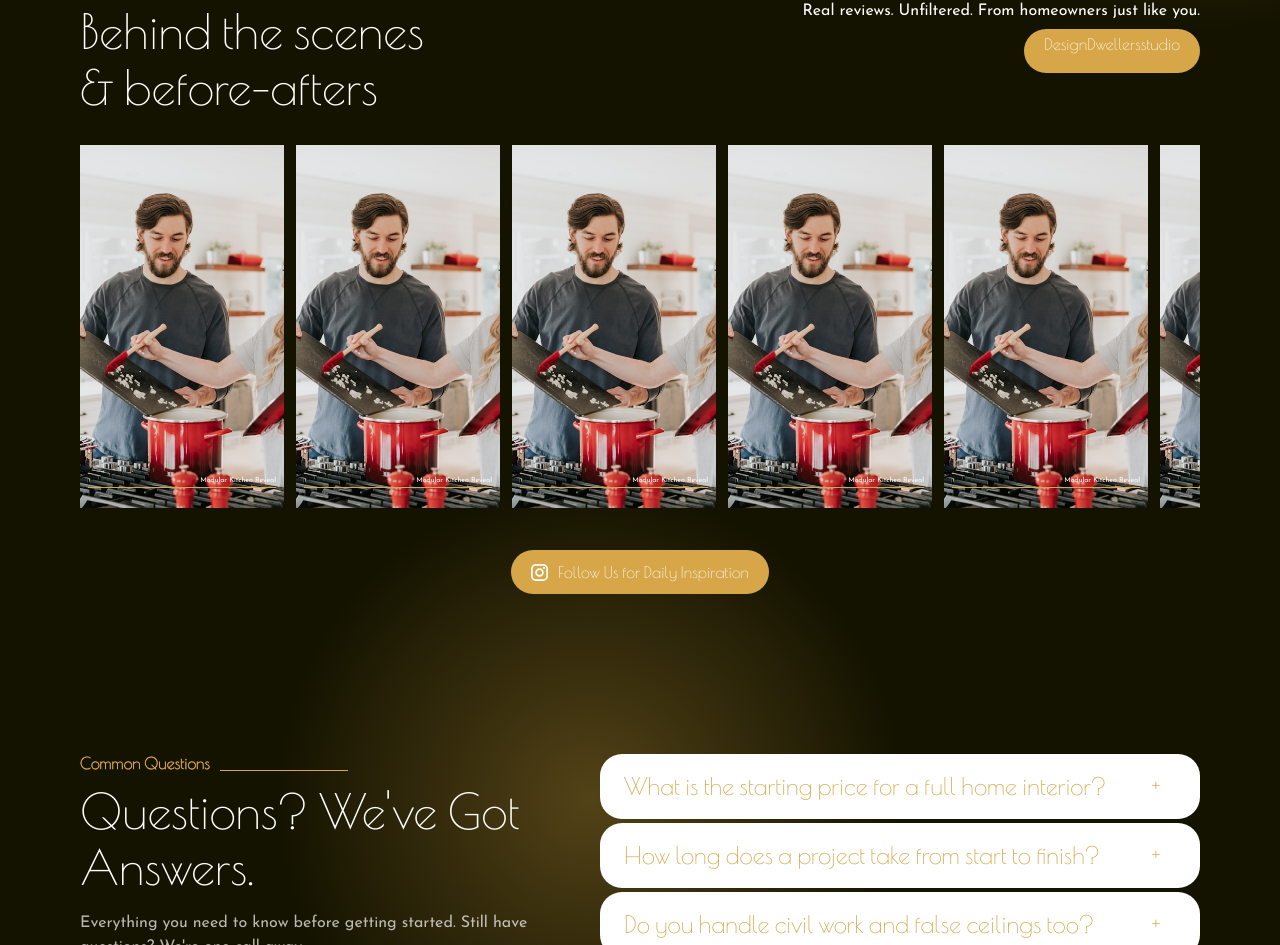
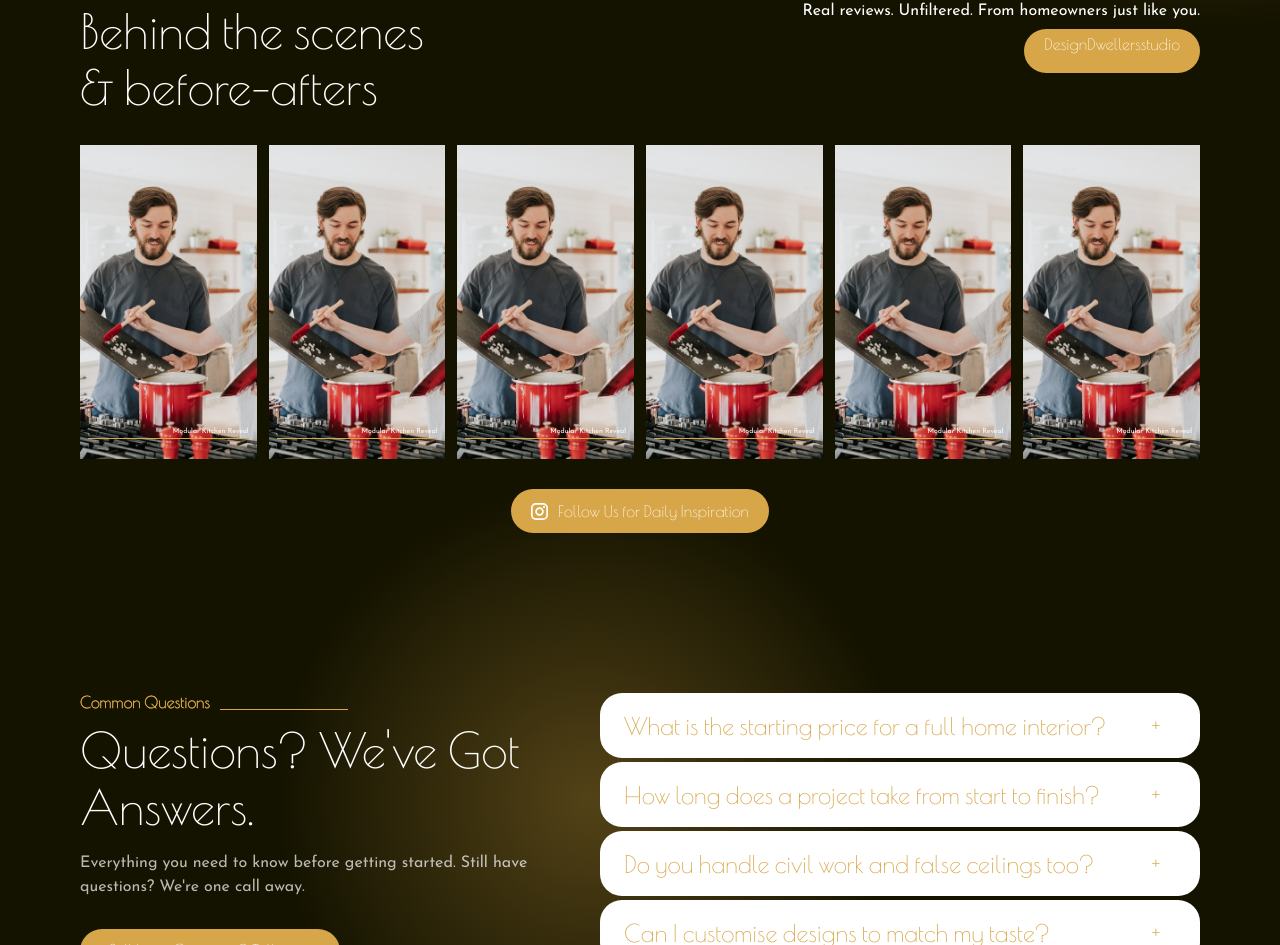
Before and after one commit to kanak7777soni/DesignDwellers, a Next.js app: page / in a window 1280 px wide. Shown: the part 5204-6149 px from the top of the page. Built offline with nearby package versions, Linux system fonts and the light colour scheme.

Commit message:
Paginate Instagram reels grid

```diff
--- a/src/components/Instagram.tsx
+++ b/src/components/Instagram.tsx
@@ -2,7 +2,7 @@
 'use client';
 
 import Image from 'next/image';
-import { useEffect, useRef, useState } from 'react';
+import { useEffect, useMemo, useRef, useState } from 'react';
 
 type InstagramVideo = {
   id: string;
@@ -42,16 +42,12 @@ const fallbackPosts = Array.from({ length: 6 }, (_, index) => ({
   caption: 'Modular Kitchen Reveal',
 }));
 const VIDEO_VISIBILITY_THRESHOLD = 0.25;
+const REELS_PER_PAGE = 6;
 
-const scrollStripStyle = {
-  display: 'flex',
+const reelGridStyle = {
+  display: 'grid',
+  gridTemplateColumns: 'repeat(auto-fit, minmax(min(150px, 100%), 1fr))',
   gap: '12px',
-  overflowX: 'auto',
-  overflowY: 'hidden',
-  paddingBottom: '12px',
-  scrollBehavior: 'smooth',
-  scrollSnapType: 'x mandatory',
-  WebkitOverflowScrolling: 'touch',
 } as const;
 
 export default function InstagramSection() {
@@ -185,16 +181,39 @@ export default function InstagramSection() {
 }
 
 function InstagramVideoGrid({ feed }: { feed: FeedState }) {
+  const [activePage, setActivePage] = useState(0);
+
+  const pages = useMemo(() => {
+    const pageCount = Math.ceil(feed.videos.length / REELS_PER_PAGE);
+
+    return Array.from({ length: pageCount }, (_, pageIndex) =>
+      feed.videos.slice(pageIndex * REELS_PER_PAGE, pageIndex * REELS_PER_PAGE + REELS_PER_PAGE),
+    );
+  }, [feed.videos]);
+
   if (feed.status !== 'ready') {
     return <InstagramFallbackGrid />;
   }
 
+  const safeActivePage = Math.min(activePage, Math.max(pages.length - 1, 0));
+  const currentVideos = pages[safeActivePage] || pages[0] || [];
+  const shouldShowDots = pages.length > 1;
+
   return (
-    <div style={scrollStripStyle} aria-label={`${feed.videos.length} Instagram reels`}>
-      {feed.videos.map((video) => (
-        <InstagramVideoCard key={video.id} video={video} />
-      ))}
-    </div>
+    <>
+      <div
+        style={reelGridStyle}
+        aria-label={`${feed.videos.length} Instagram reels, page ${safeActivePage + 1} of ${pages.length}`}
+      >
+        {currentVideos.map((video) => (
+          <InstagramVideoCard key={video.id} video={video} />
+        ))}
+      </div>
+
+      {shouldShowDots ? (
+        <InstagramPaginationDots pageCount={pages.length} activePage={safeActivePage} onPageChange={setActivePage} />
+      ) : null}
+    </>
   );
 }
 
@@ -271,7 +290,7 @@ function InstagramVideoCard({ video }: { video: InstagramVideo }) {
   return (
     <article
       className="relative group overflow-hidden"
-      style={{ width: '204px', height: '363px', flexShrink: 0, background: '#0f0f0f', scrollSnapAlign: 'start' }}
+      style={{ width: '100%', aspectRatio: '204 / 363', background: '#0f0f0f' }}
     >
       {isPlayable ? (
         <video
@@ -315,12 +334,12 @@ function InstagramVideoCard({ video }: { video: InstagramVideo }) {
 
 function InstagramFallbackGrid() {
   return (
-    <div style={scrollStripStyle} aria-label="Instagram reel previews">
+    <div style={reelGridStyle} aria-label="Instagram reel previews">
       {fallbackPosts.map((post) => (
         <div
           key={post.id}
           className="relative group overflow-hidden"
-          style={{ width: '204px', height: '363px', flexShrink: 0, scrollSnapAlign: 'start' }}
+          style={{ width: '100%', aspectRatio: '204 / 363' }}
         >
           <Image
             src="/images/instagram-post.png"
@@ -340,3 +359,43 @@ function InstagramFallbackGrid() {
     </div>
   );
 }
+
+function InstagramPaginationDots({
+  pageCount,
+  activePage,
+  onPageChange,
+}: {
+  pageCount: number;
+  activePage: number;
+  onPageChange: (page: number) => void;
+}) {
+  return (
+    <div className="flex justify-center mt-[30px]" role="tablist" aria-label="Instagram reel pages">
+      <div className="flex items-center" style={{ gap: '17px' }}>
+        {Array.from({ length: pageCount }, (_, index) => {
+          const isActive = index === activePage;
+
+          return (
+            <button
+              key={index}
+              type="button"
+              aria-label={`Show Instagram reels page ${index + 1}`}
+              aria-selected={isActive}
+              role="tab"
+              onClick={() => onPageChange(index)}
+              style={{
+                width: isActive ? '9px' : '6px',
+                height: isActive ? '9px' : '6px',
+                borderRadius: '999px',
+                border: 'none',
+                background: '#D7A648',
+                cursor: 'pointer',
+                padding: 0,
+              }}
+            />
+          );
+        })}
+      </div>
+    </div>
+  );
+}
```
